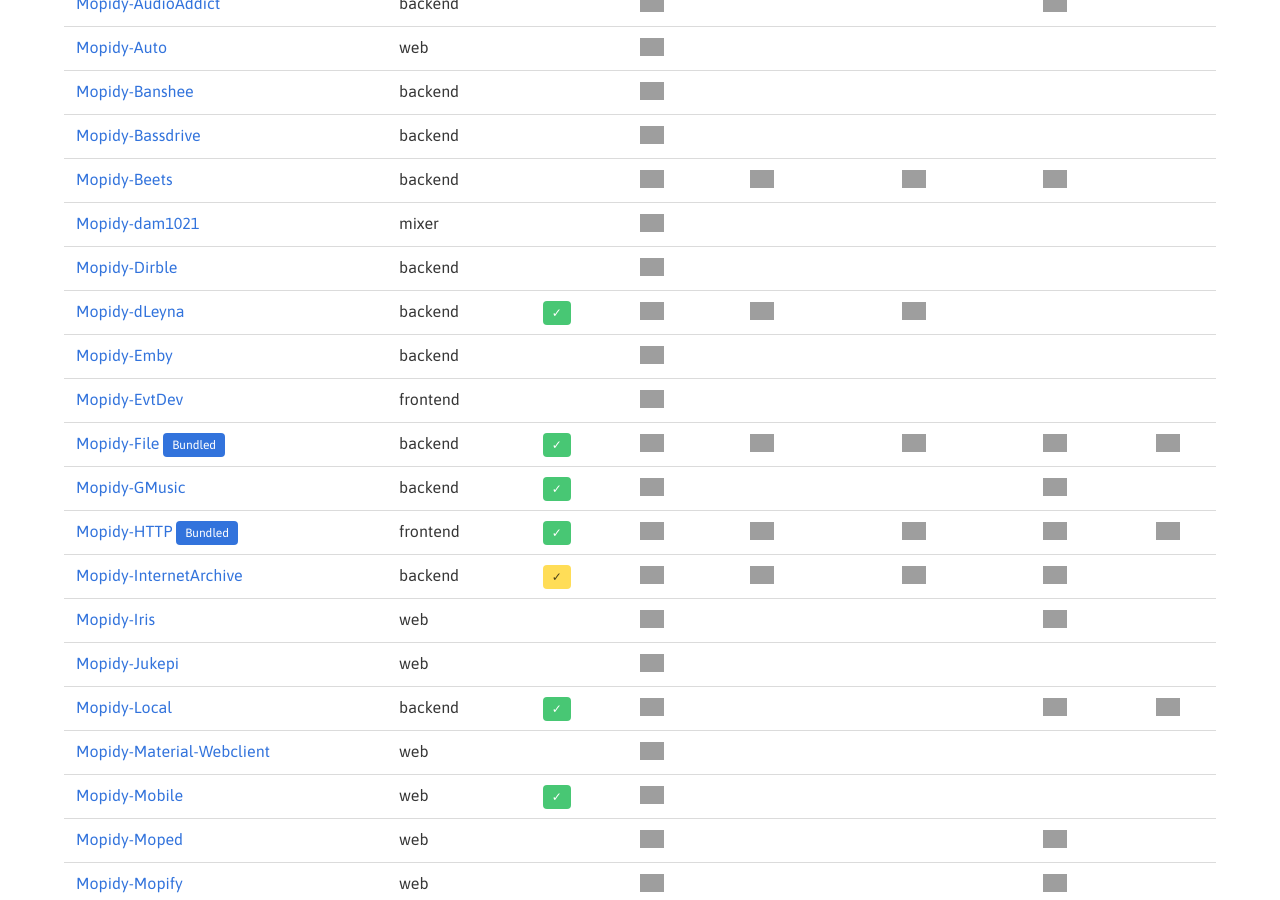
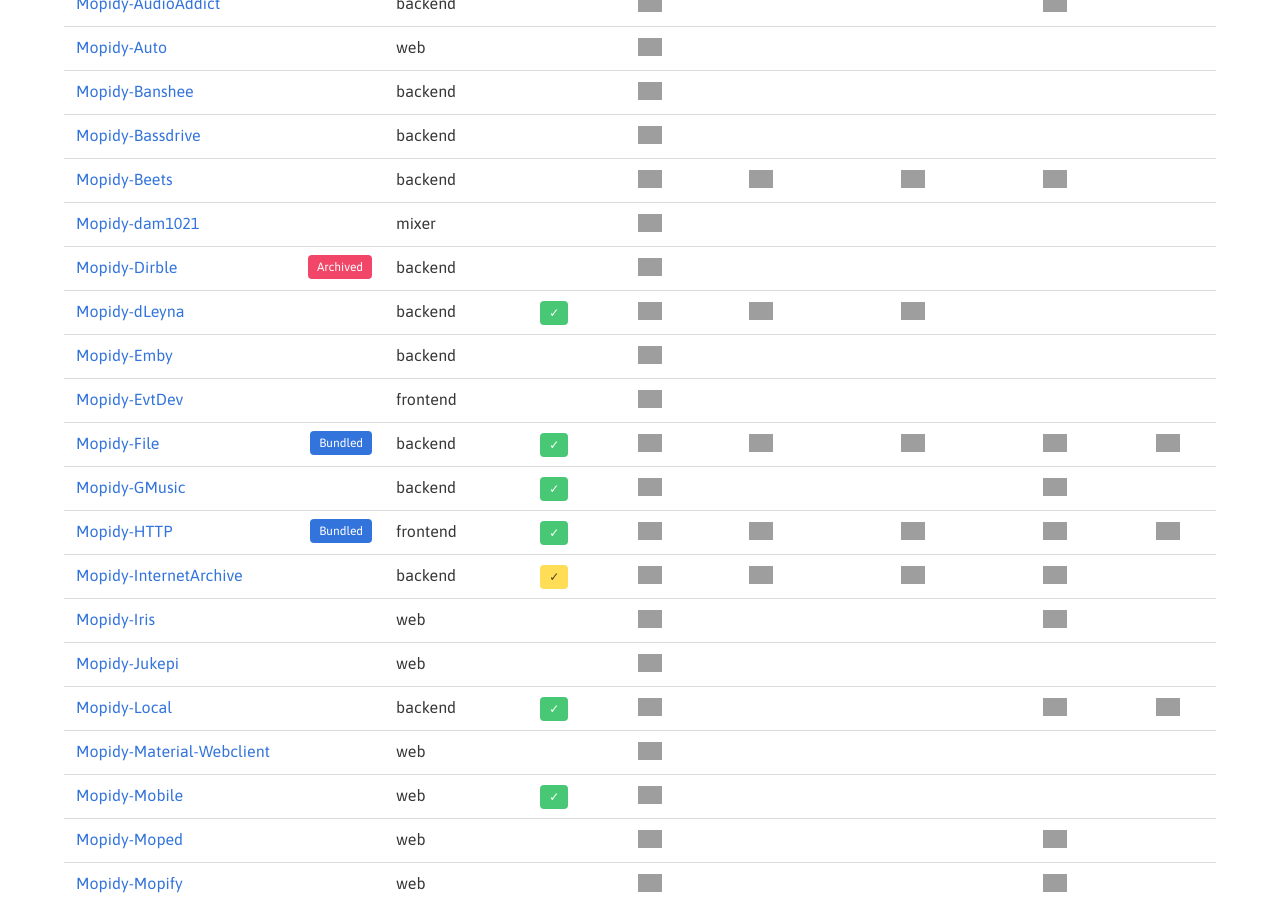
Before and after one commit to mopidy/website, a Jekyll site: the page built from ext/dists.html, in a window 1280 px wide and 900 px high, scrolled down 408 px, cut to the strip 0-900 px from the top of the window. Built offline with Jekyll 4.4.1, drawn with Linux system fonts in a browser that asks for light colours; grey boxes are pictures that could not be loaded.

Commit message:
Add Archived tag to dists and pull tags to right

```diff
--- a/ext/dists.html
+++ b/ext/dists.html
@@ -36,7 +36,8 @@
             <tr>
               <td>
                 <a href="{{ ext.url }}">{{ ext.title }}</a>
-                {% if ext.dist.bundled %}<span class="tag is-primary">Bundled</span>{% endif %}
+                {% if ext.dist.bundled %}<span class="tag is-pulled-right is-primary">Bundled</span>{% endif %}
+                {% if ext.archived %}<span class="tag is-pulled-right is-danger">Archived</span>{% endif %}
               </td>
               <td>{{ ext.type }}</td>
               <td class="has-text-centered">
```
